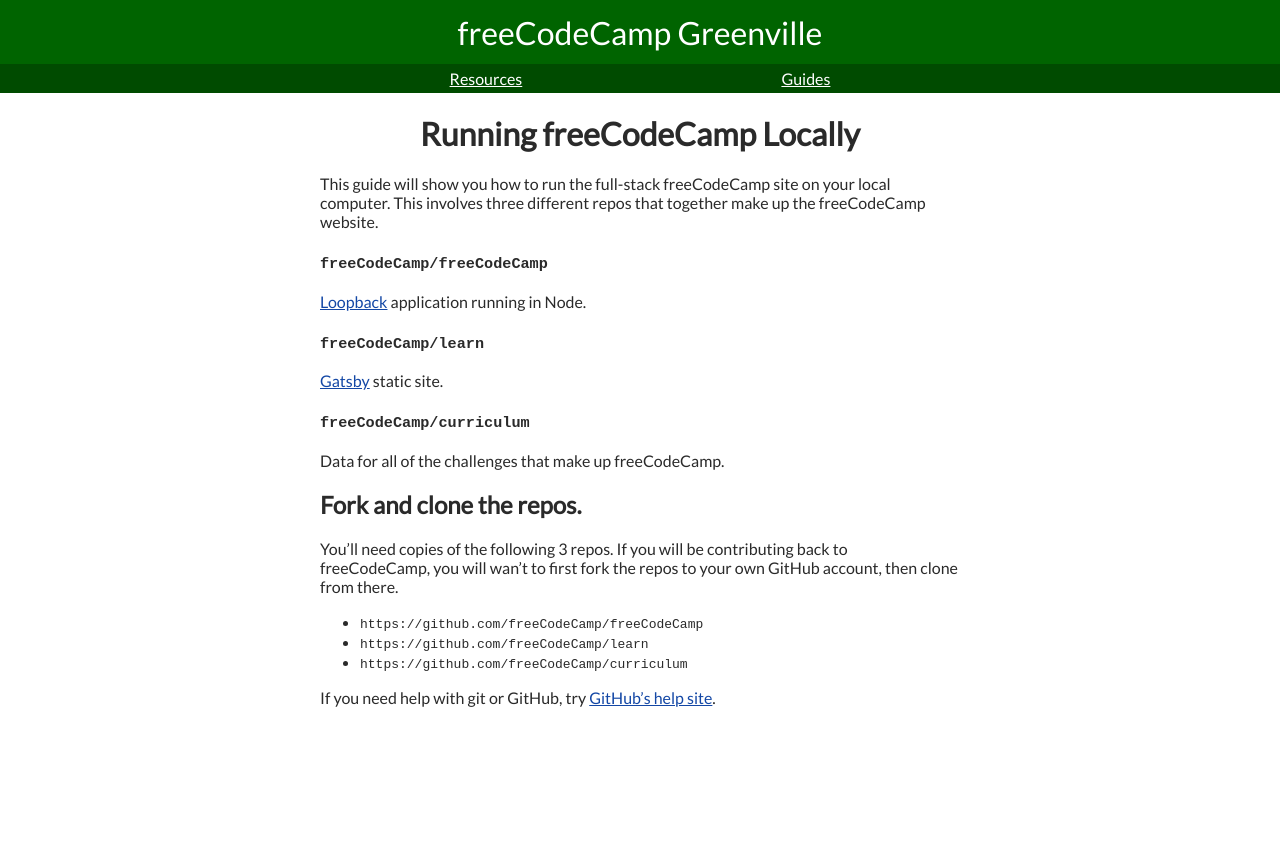
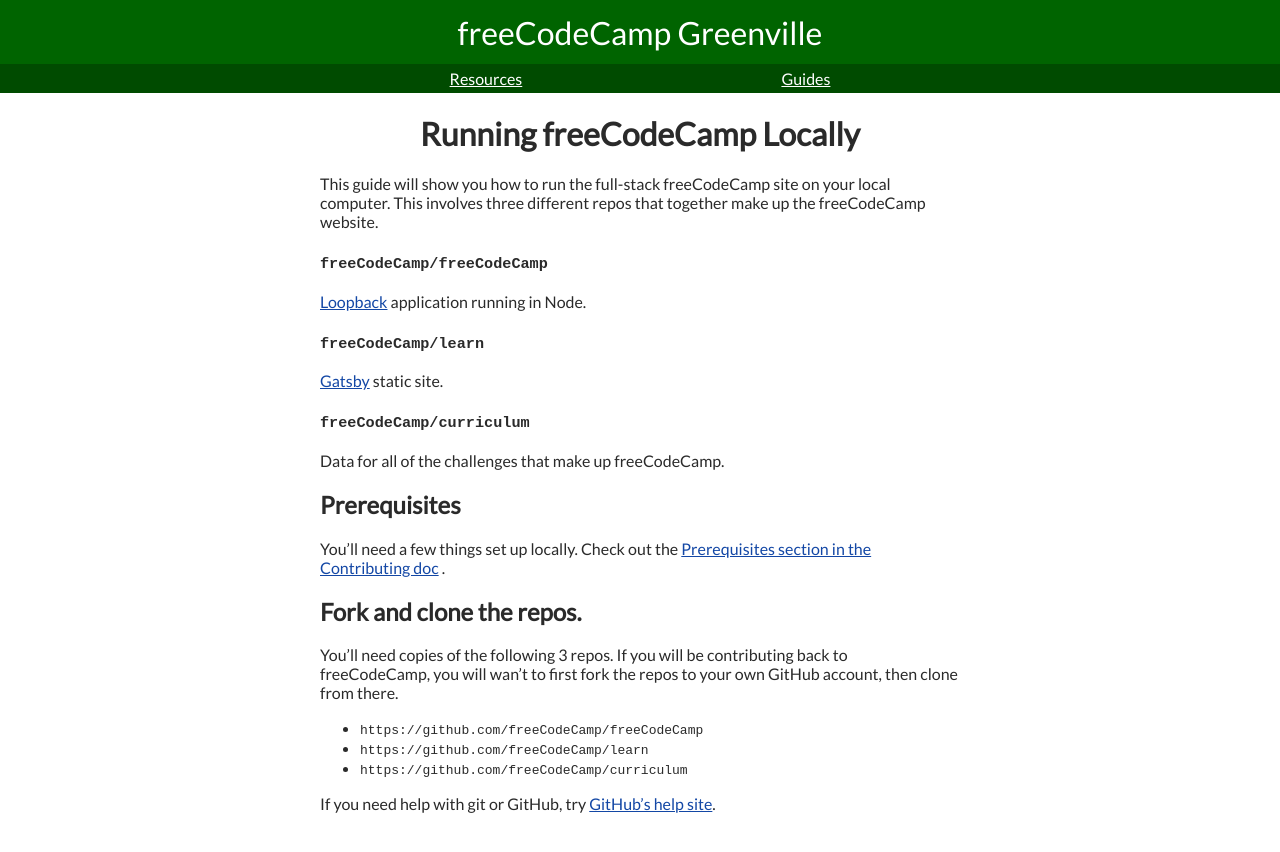
Before and after one commit to freecodecamp-greenville/fcc-greenville-www, a Jekyll site: the page built from _guides/running-freecodecamp-locally.md, in a window 1280 px wide. Shown: the top 852 px of the page. Built offline with Jekyll 4.4.1, drawn with Linux system fonts in a browser that asks for light colours.

Commit message:
Add prerequisites section

```diff
--- a/_guides/running-freecodecamp-locally.md
+++ b/_guides/running-freecodecamp-locally.md
@@ -20,6 +20,12 @@
 
 Data for all of the challenges that make up freeCodeCamp.
 
+## Prerequisites
+
+You'll need a few things set up locally. Check out the
+[Prerequisites section in the Contributing doc](https://github.com/tortxof/freeCodeCamp/blob/staging/CONTRIBUTING.md#prerequisites)
+.
+
 ## Fork and clone the repos.
 
 You'll need copies of the following 3 repos. If you will be contributing back to
```
